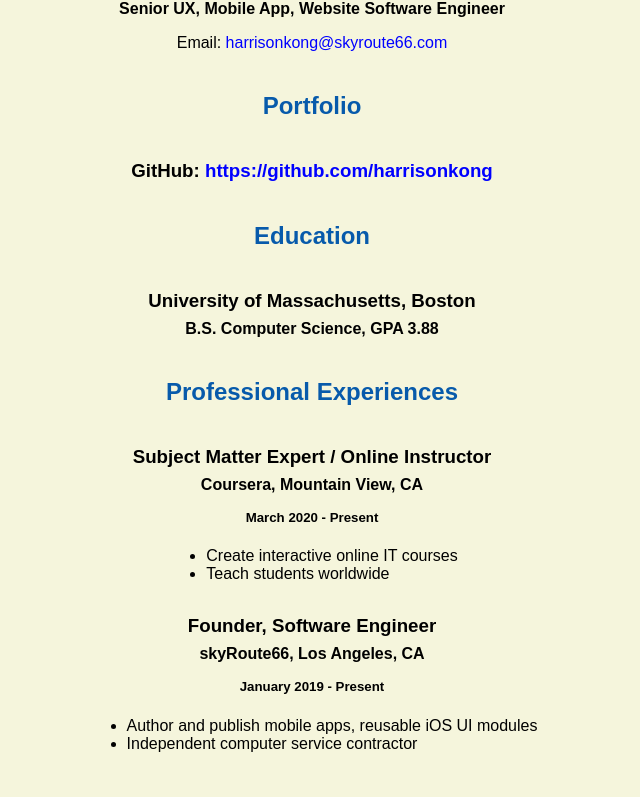
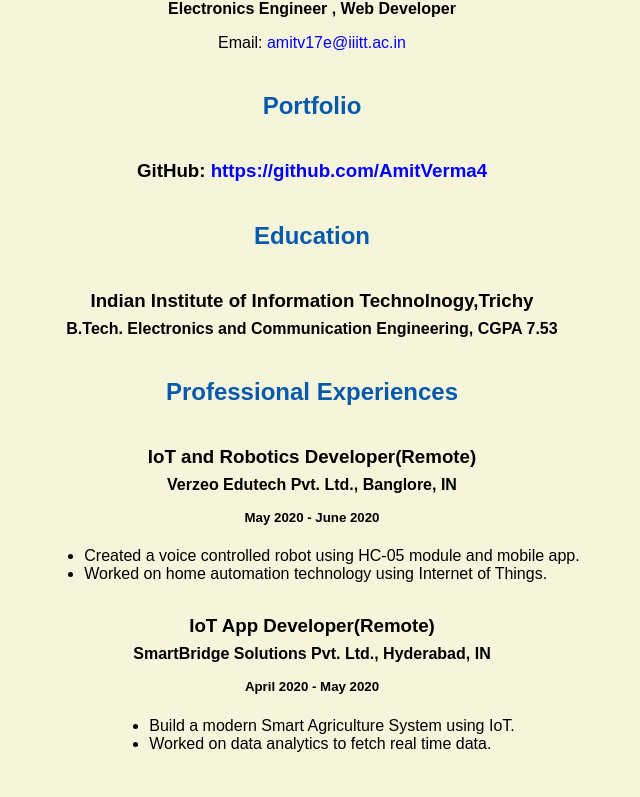
Before and after one commit to AmitVerma4/Simple-Portfolio, a plain HTML site: page resume.html in a window 1280 px wide. Shown: the part 487-1284 px from the top of the page, without its empty margins (328-968 px from the left). Drawn offline with Linux system fonts and the light colour scheme.

Commit message:
Small Changes

```diff
--- a/resume.html
+++ b/resume.html
@@ -5,7 +5,7 @@
 <html lang="en">
 
   <header>
-    <title>Harrison Kong's Resume</title>
+    <title>Amit Verma's Resume</title>
     <link rel = "stylesheet" href="css/master.css">
     <link rel="FaviconIcon" href="favicon.ico" type="image/x-icon">
     <link rel="shortcut" href="favicon.ico" type="image/x-icon">
@@ -17,38 +17,38 @@
   <body>
     <hr>
 
-    <img src="images/headshot.jpg" alt="Harrison Kong's headshot" width="20%">
+    <img src="images/headshot.jpg" alt="Amit Verma's headshot" width="20%">
 
-    <h1>Harrison Kong</h1>
-    <h4>Senior UX, Mobile App, Website Software Engineer</h4>
+    <h1>Amit Verma</h1>
+    <h4>Electronics Engineer , Web Developer</h4>
 
-    <p>Email: <a href="mailto:harrisonkong@skyroute66.com" target="_blank">harrisonkong@skyroute66.com</a></p>
+    <p>Email: <a href="mailto:amitv17e@iiitt.ac.in" target="_blank">amitv17e@iiitt.ac.in</a></p>
     <!-- don't post physical address, personal phone number or other personal information on the web! -->
 
     <h2>Portfolio</h2>
-      <h3>GitHub: <a href="https://github.com/harrisonkong" target="_blank">https://github.com/harrisonkong</a></h3>
+      <h3>GitHub: <a href="https://github.com/AmitVerma4" target="_blank">https://github.com/AmitVerma4</a></h3>
 
     <h2>Education</h2>
 
-    <h3>University of Massachusetts, Boston</h3>
-    <h4>B.S. Computer Science, GPA 3.88</h4>
+    <h3>Indian Institute of Information Technolnogy,Trichy</h3>
+    <h4>B.Tech. Electronics and Communication Engineering, CGPA 7.53</h4>
 
     <h2>Professional Experiences</h2>
 
-    <h3>Subject Matter Expert / Online Instructor</h3>
-    <h4>Coursera, Mountain View, CA</h4>
-    <h5>March 2020 - Present</h5>
+    <h3>IoT and Robotics Developer(Remote)</h3>
+    <h4>Verzeo Edutech Pvt. Ltd., Banglore, IN</h4>
+    <h5>May 2020 - June 2020</h5>
       <ul>
-        <li>Create interactive online IT courses</li>
-        <li>Teach students worldwide</li>
+        <li>Created a voice controlled robot using HC-05 module and mobile app.</li>
+        <li>Worked on home automation technology using Internet of Things.</li>
       </ul>
 
-    <h3>Founder, Software Engineer</h3>
-    <h4>skyRoute66, Los Angeles, CA</h4>
-    <h5>January 2019 - Present</h5>
+    <h3>IoT App Developer(Remote)</h3>
+    <h4>SmartBridge Solutions Pvt. Ltd., Hyderabad, IN</h4>
+    <h5>April 2020 - May 2020</h5>
       <ul>
-        <li>Author and publish mobile apps, reusable iOS UI modules</li>
-        <li>Independent computer service contractor</li>
+        <li>Build a modern Smart Agriculture System using IoT.</li>
+        <li>Worked on data analytics to fetch real time data.</li>
       </ul>
   </body>
 
```
Also changed, not shown: index.html (+3 -3 lines).
